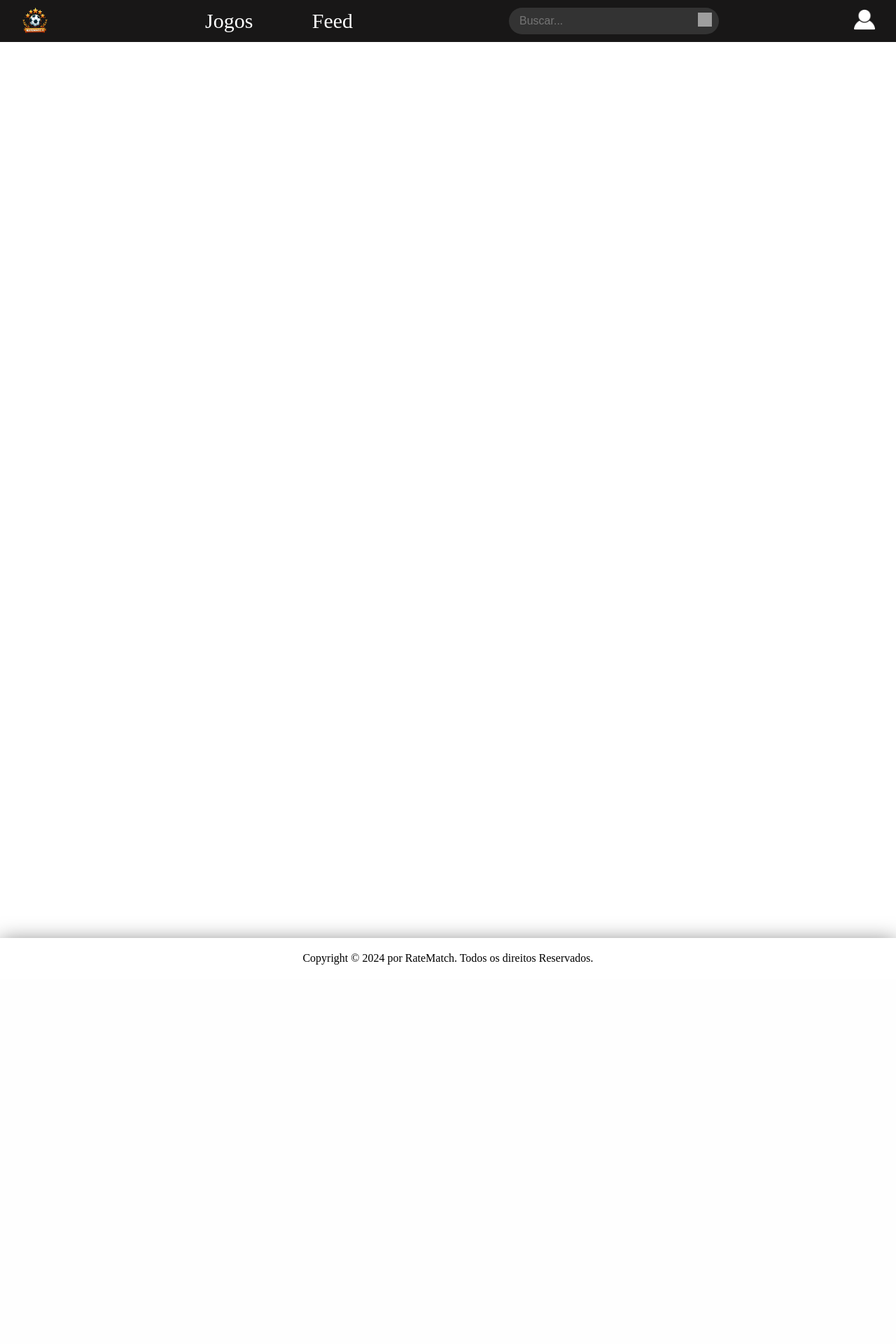
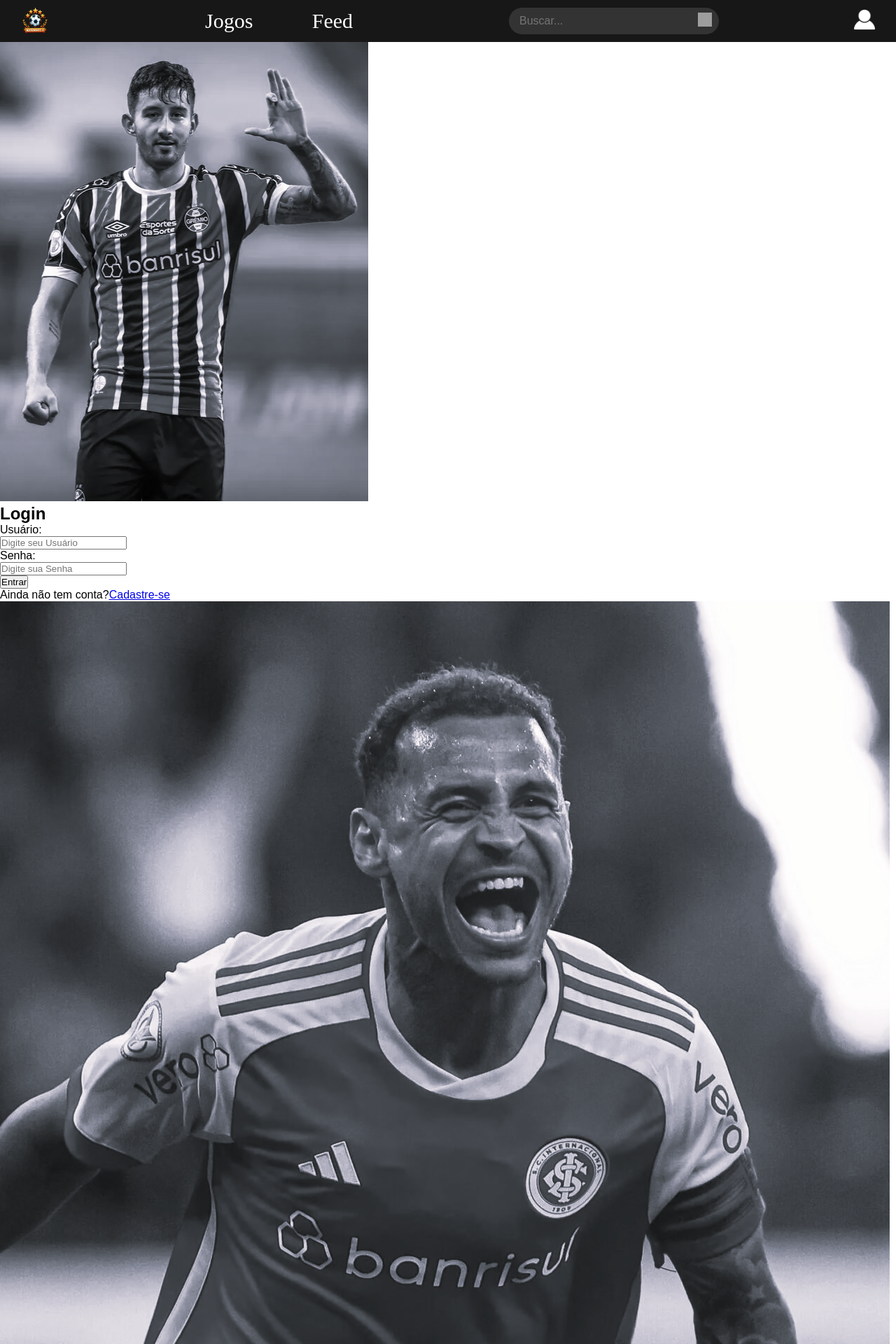
Before and after one commit to senacrs-emti/2024-3MA-freecode-G05, a PHP site: page /login/login.php in a window 1280 px wide. Shown: the top 1920 px of the page at 70% size. Before the commit the page ends 1378 px from the top, so only its background shows below. Run offline with PHP 8.4, Linux system fonts and the light colour scheme; some web fonts are replaced; grey boxes are pictures that could not be loaded.

Commit message:
HTML Login Structured

```diff
--- a/login/login.php
+++ b/login/login.php
@@ -11,7 +11,58 @@
     <title>Login</title>
 </head>
 <body>
+    <div class="container">
 
+        <div class="content login">
+
+            <div class="villa">
+                <img src="../img/villa.png" alt="Foto Villasanti, jogador do Grêmio">
+            </div>
+
+            <div class="login">
+                <h2 class="title">Login</h2>
+                <form class="fLogin">
+                    <label for="fUsuario">Usuário:</label>
+                    <br>
+                    <input type="text" placeholder = "Digite seu Usuário">
+                    <br>
+                    <label for="fSenha">Senha:</label>
+                    <br>
+                    <input type="password" placeholder = "Digite sua Senha">
+                    <br>
+                    <button class = "btn">Entrar</button>
+                </form>
+                <p>Ainda não tem conta?<a href="#"><u>Cadastre-se</u></a></p>
+            </div>
+        </div>
+
+        <div class="content cadastro">
+
+        <div class="alanpa">
+            <img src="../img/alanpapreto.png" alt="Foto Villasanti, jogador do Grêmio">
+        </div>
+
+        <div class="cadastro">
+                <h2 class="title">Cadastre-se</h2>
+                <form class="fCadastro">
+                    <label for="fEmail">Email:</label>
+                    <br>
+                    <input type="email" placeholder = "Digite seu Email">
+                    <br>
+                    <label for="fUsuario">Usuário:</label>
+                    <br>
+                    <input type="text" placeholder = "Digite seu Usuário">
+                    <br>
+                    <label for="fSenha">Senha:</label>
+                    <br>
+                    <input type="password" placeholder = "Digite sua Senha">
+                    <br>
+                    <button class = "btn">Cadastrar</button>
+                </form>
+                <p>Já tem conta?<a href="#"><u>Entre</u></a></p>
+            </div>
+        </div>
+    </div>
 </body>
 </html>
 
```
Also changed, not shown: img/alanpapreto.png (added), img/villa.png (added).
